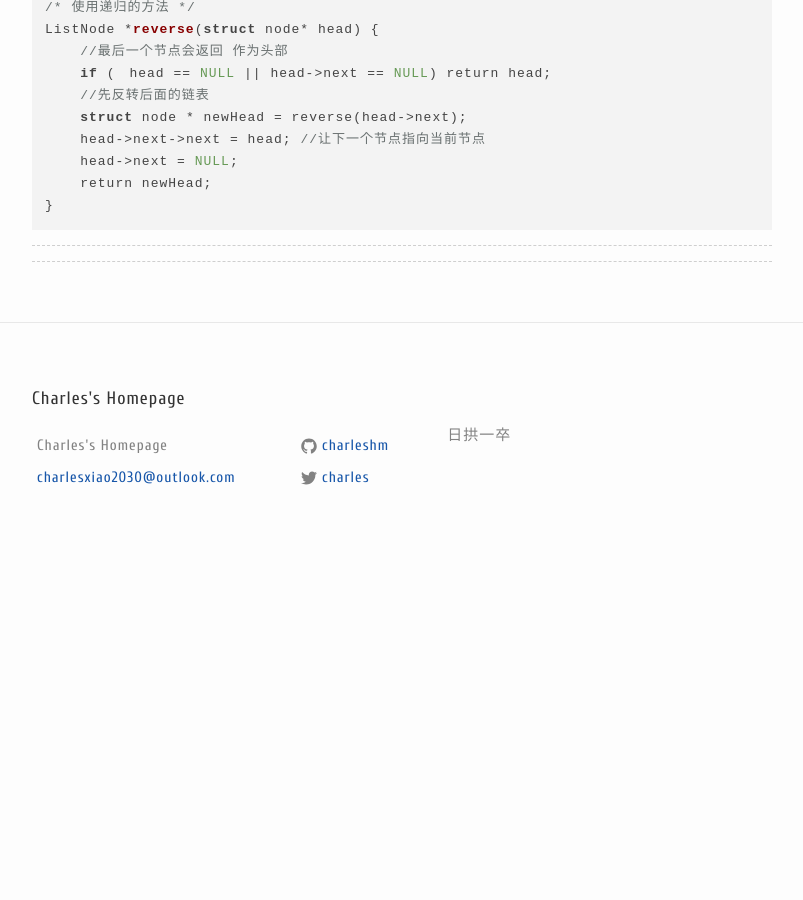
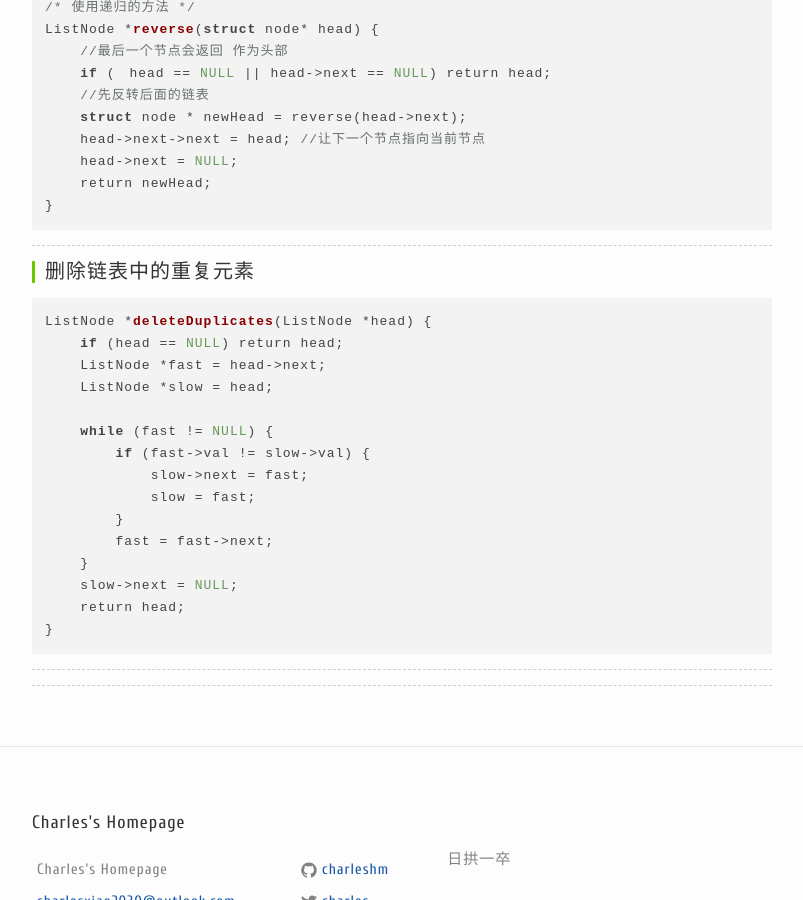
Before and after one commit to charleshm/charleshm.github.io, a Jekyll site: the page built from _posts/2016-04-08-Cplusplus-List.md, in a window 1280 px wide and 900 px high, scrolled down 1101 px. Shown: the whole window, without its empty margins (238-1041 px from the left). Built offline with Jekyll 4.4.1, drawn with Linux system fonts in a browser that asks for light colours; nearby versions of some CDN libraries; comment, search, counter and statistics services are not loaded; before the commit the page ends 1650 px from its top, so only the background shows below that.

Commit message:
c++ list

```diff
--- a/_posts/2016-04-08-Cplusplus-List.md
+++ b/_posts/2016-04-08-Cplusplus-List.md
@@ -65,3 +65,26 @@ ListNode *reverse(struct node* head) {
     return newHead;
 }
 {% endhighlight %}
+
+
+----------
+
+#### 删除链表中的重复元素
+
+{% highlight c++ %}
+ListNode *deleteDuplicates(ListNode *head) {
+    if (head == NULL) return head;
+    ListNode *fast = head->next;
+    ListNode *slow = head;
+
+    while (fast != NULL) {
+        if (fast->val != slow->val) {
+            slow->next = fast;
+            slow = fast;
+        }
+        fast = fast->next;
+    }
+    slow->next = NULL;
+    return head;
+}
+{% endhighlight %}
```
